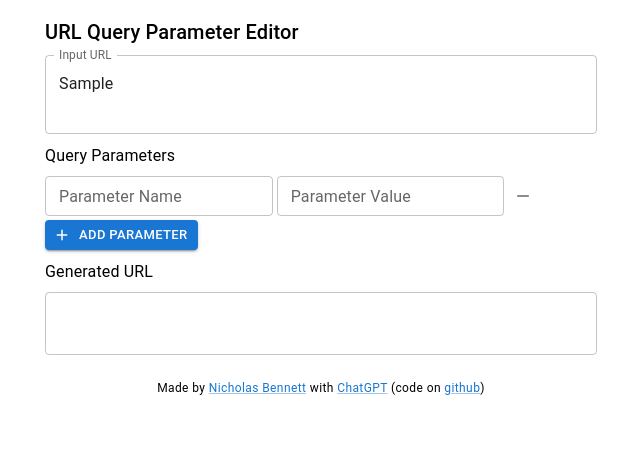
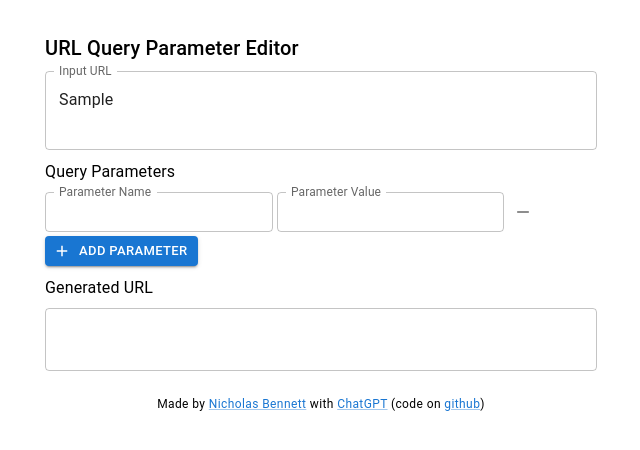
Before and after one commit to nrrb/my-url-app, a React (Create React App) app: page / in a window 1280 px wide. Both pictures are taken after typing "Sample" into the empty fields and a click on the button "ADD PARAMETER". Shown: the top 450 px of the page, without its empty margins (319-959 px from the left). Built offline with nearby package versions, Linux system fonts and the light colour scheme.

Commit message:
Highlight parameter for LinkedIn search modifcation.

```diff
--- a/src/URLForm.js
+++ b/src/URLForm.js
@@ -68,7 +68,7 @@ function URLForm() {
   };
 
   return (
-    <Container maxWidth="sm" sx={{ mt: 2, mb: 2 }}>
+    <Container maxWidth="sm" sx={{ mt: 2, mb: 2, p: 2 }}>
       <Typography variant="h6" gutterBottom>
         URL Query Parameter Editor
       </Typography>
@@ -87,7 +87,30 @@ function URLForm() {
         Query Parameters
       </Typography>
       {params.map((param, index) => (
-        <Grid container spacing={0.5} key={index} alignItems="center" sx={{ mb: 0.5 }}>
+        <React.Fragment key={index}>
+          {param.key === "f_TPR" && (
+            <Typography
+              variant="caption"
+              sx={{
+                mb: 1,
+                display: 'block',
+                fontWeight: "bold",
+                backgroundColor: "yellow",
+                p: 0.5
+              }}
+            >
+              Change this to number of seconds you want your job search range to be (keep the leading "r"). For example, 86400 is 24 hours, 3600 is 1 hour:
+            </Typography>
+          )}
+          <Grid
+            container
+            spacing={0.5}
+            alignItems="center"
+            sx={{
+              mb: 0.5,
+              backgroundColor: param.key === "f_TPR" ? "yellow" : "inherit"
+            }}
+          >
             <Grid item xs={5}>
               <TextField
                 label="Parameter Name"
@@ -96,6 +119,7 @@ function URLForm() {
                 fullWidth
                 variant="outlined"
                 size="small"
+                InputLabelProps={{ shrink: true }}
               />
             </Grid>
             <Grid item xs={5}>
@@ -106,6 +130,7 @@ function URLForm() {
                 fullWidth
                 variant="outlined"
                 size="small"
+                InputLabelProps={{ shrink: true }}
               />
             </Grid>
             <Grid item xs={2}>
@@ -114,6 +139,7 @@ function URLForm() {
               </IconButton>
             </Grid>
           </Grid>
+        </React.Fragment>
       ))}
       <Button variant="contained" startIcon={<AddIcon />} onClick={addParameter} sx={{ mb: 1 }} size="small">
         Add Parameter
```
Lines whose indentation alone changed are shown as unchanged.
